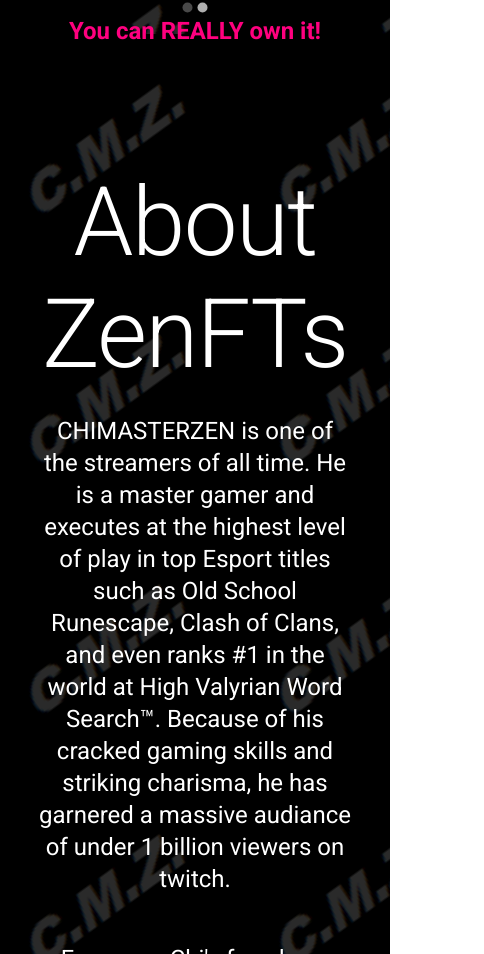
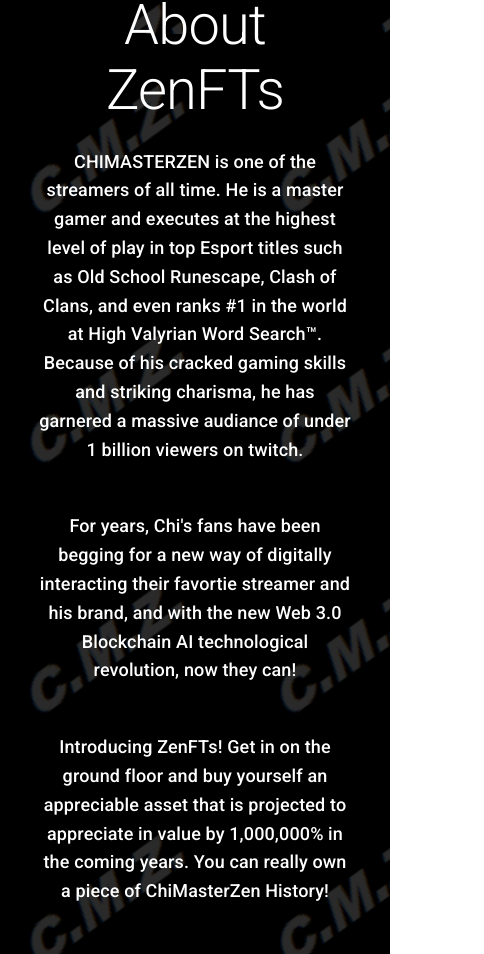
Before and after one commit to MikeConnelly/chimasterzen.com, a React (Create React App) app: page / in a window 390 px wide. Shown: the part 1046-2000 px from the top of the page, 484 px wide, since content can reach past the window. Built offline with nearby package versions, Linux system fonts and the light colour scheme.

Commit message:
responsive font sizes

```diff
--- a/src/components/About.js
+++ b/src/components/About.js
@@ -9,7 +9,7 @@
           About ZenFTs
         </Typography>
         <Box id="about-p1" sx={{ py: 3 }}>
-          <Typography variant="h5">
+          <Typography variant="h6">
             CHIMASTERZEN is one of the streamers of all time.
             He is a master gamer and executes at the highest level of play
             in top Esport titles such as Old School Runescape, Clash of Clans,
@@ -19,14 +19,14 @@
           </Typography>
         </Box>
         <Box id="about-p2" sx={{ py: 3 }}>
-          <Typography variant="h5">
+          <Typography variant="h6">
             For years, Chi's fans have been begging for a new way of digitally
             interacting their favortie streamer and his brand, and with the new
             Web 3.0 Blockchain AI technological revolution, now they can!
           </Typography>
         </Box>
-        <Box id="about-p2" sx={{ py: 3 }}>
-          <Typography variant="h5">
+        <Box id="about-p3" sx={{ py: 3 }}>
+          <Typography variant="h6">
             Introducing ZenFTs! Get in on the ground floor and buy yourself an
             appreciable asset that is projected to appreciate in value by 1,000,000%
             in the coming years. You can really own a piece of ChiMasterZen History!
--- a/src/components/Header.js
+++ b/src/components/Header.js
@@ -30,7 +30,10 @@
             <Typography variant="h3">
               A NEW LINE OF NFTS FROM YOUR FAVORITE STREAMER
             </Typography>
-            <Typography variant="h2" className="secondary" sx={{ fontWeight: 'bold' }}>
+            <Typography
+              variant="h2"
+              className="secondary"
+              sx={{ fontWeight: 'bold' }}>
               CHIMASTERZEN
             </Typography>
           </Box>
--- a/src/components/Navbar.js
+++ b/src/components/Navbar.js
@@ -32,7 +32,7 @@
           <Button
             sx={{ mx: '2em' }}
             onClick={(e) => {
-              setOpenDrawer(false)
+              setOpenDrawer(false);
               handleScrollClick(e, "about-container")}
             }>
             <Typography variant="h6" sx={{ color: 'white' }}>
@@ -101,7 +101,7 @@
           : <>
               <Button
                 sx={{ flexGrow: 1, justifyContent: 'left' }}
-                onClick={(e) => this.handleScrollClick(e, "top")}>
+                onClick={(e) => handleScrollClick(e, "top")}>
                 <Typography variant="h5" sx={{ color: 'white' }}>
                   C.M.Z.
                 </Typography>
@@ -109,14 +109,14 @@
 
               <Button
                 sx={{ mx: '2em' }}
-                onClick={(e) => this.handleScrollClick(e, "about-container")}>
+                onClick={(e) => handleScrollClick(e, "about-container")}>
                 <Typography variant="h6" sx={{ color: 'white' }}>
                   About
                 </Typography>
               </Button>
               <Button
                 sx={{ mx: '2em' }}
-                onClick={(e) => this.handleScrollClick(e, "shop-container")}>
+                onClick={(e) => handleScrollClick(e, "shop-container")}>
                 <Typography variant="h6" sx={{ color: 'white' }}>
                   Shop ZenFTs
                 </Typography>
--- a/src/index.js
+++ b/src/index.js
@@ -1,18 +1,24 @@
 import React from "react";
 import ReactDOM from "react-dom";
+import { createTheme, responsiveFontSizes, ThemeProvider } from '@mui/material/styles';
 import "./index.css";
 import App from "./App";
 import reportWebVitals from "./reportWebVitals";
 import backgroundImg from './img/tile_background.png';
 
+let theme = createTheme();
+theme = responsiveFontSizes(theme);
+
 ReactDOM.render(
   <React.StrictMode>
+    <ThemeProvider theme={theme}>
       <div
         style={{
           backgroundImage: `url(${backgroundImg})`
         }}>
         <App />
       </div>
+    </ThemeProvider>
   </React.StrictMode>,
   document.getElementById("root")
 );
```
Lines whose indentation alone changed are shown as unchanged.
